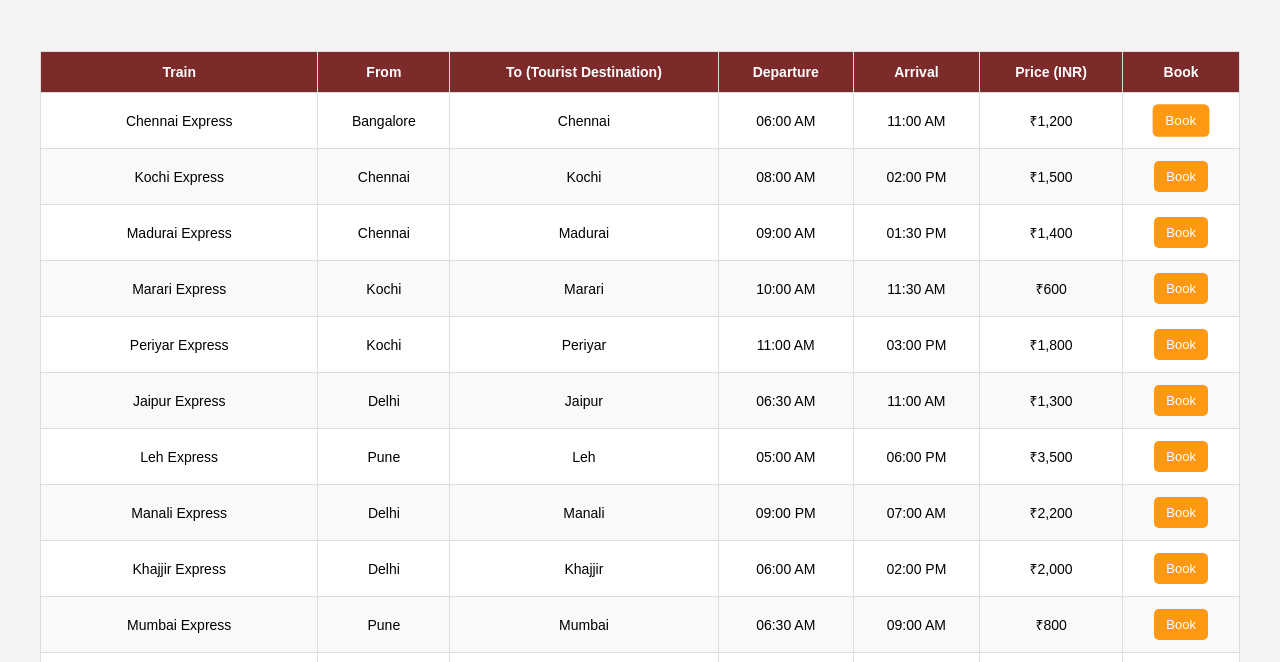
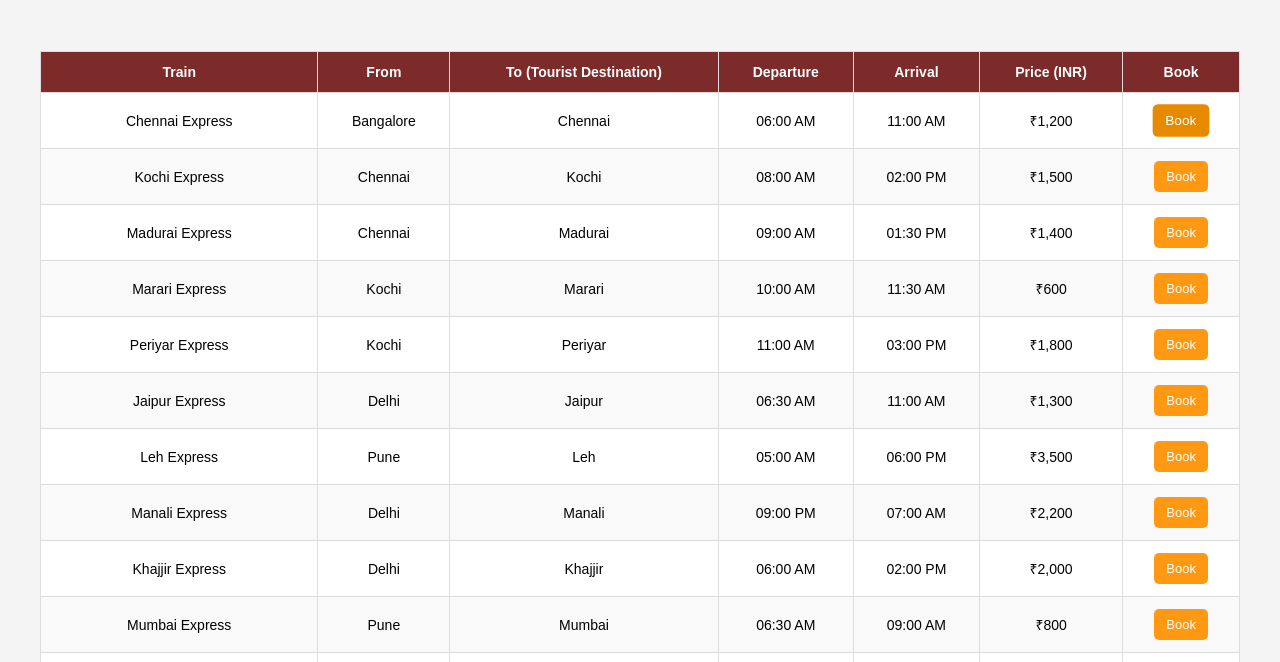
Before and after one commit to poojatelada21/Travel-Tourisum, a plain HTML site: page pages/Train ticket.html in a window 1280 px wide. In both pictures the pointer is over the link 1181 px from the left and 230 px from the top of the page. Shown: the part 110-772 px from the top of the page. Drawn offline with Linux system fonts and the light colour scheme.

Commit message:
Update Train ticket.html
ticket added

```diff
--- a/pages/Train ticket.html
+++ b/pages/Train ticket.html
@@ -63,7 +63,7 @@
     }
 
     .book-btn:hover {
-      background: #ff9913;
+      background: #e68a00;
       transform: scale(1.05);
     }
 
```
